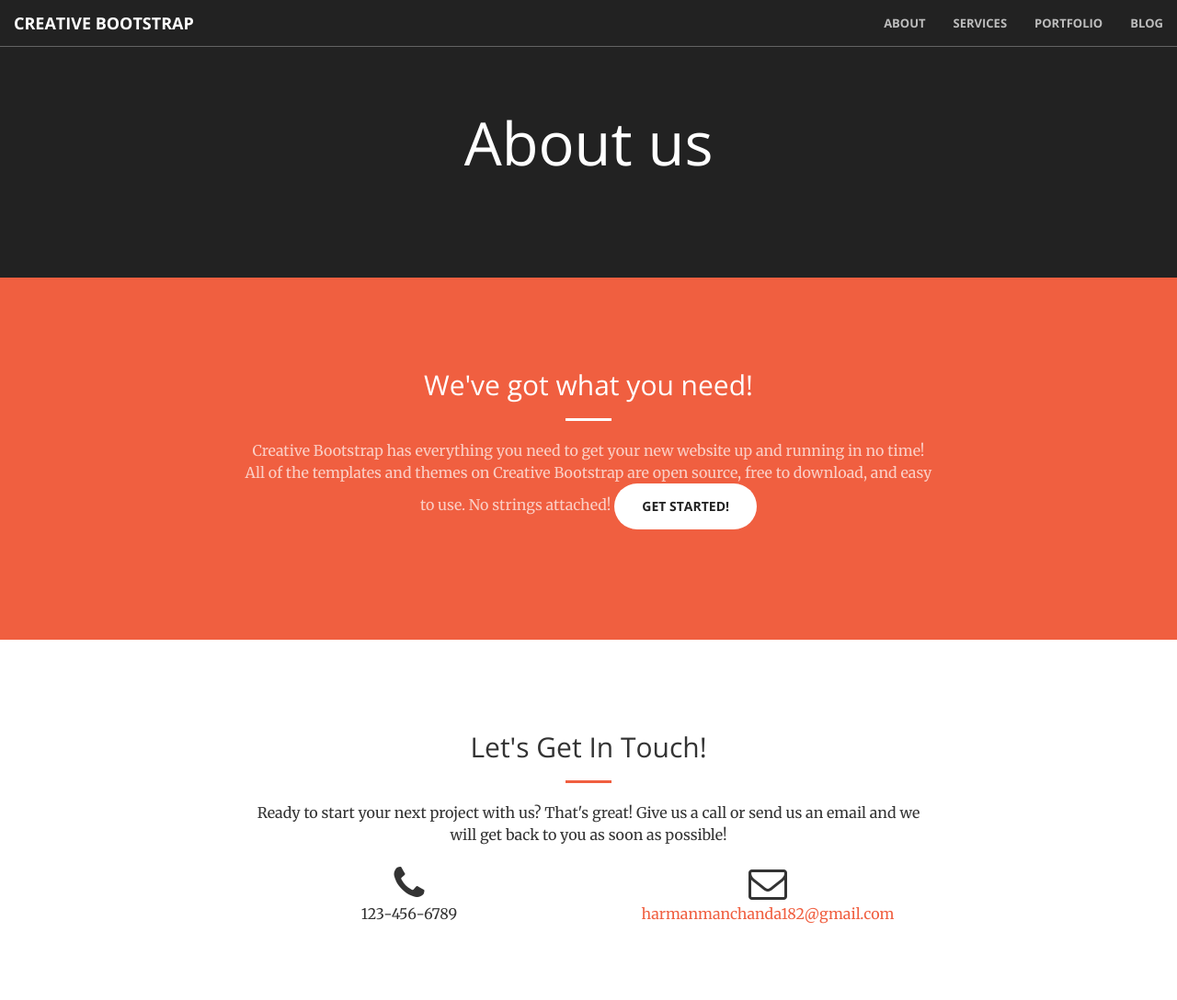
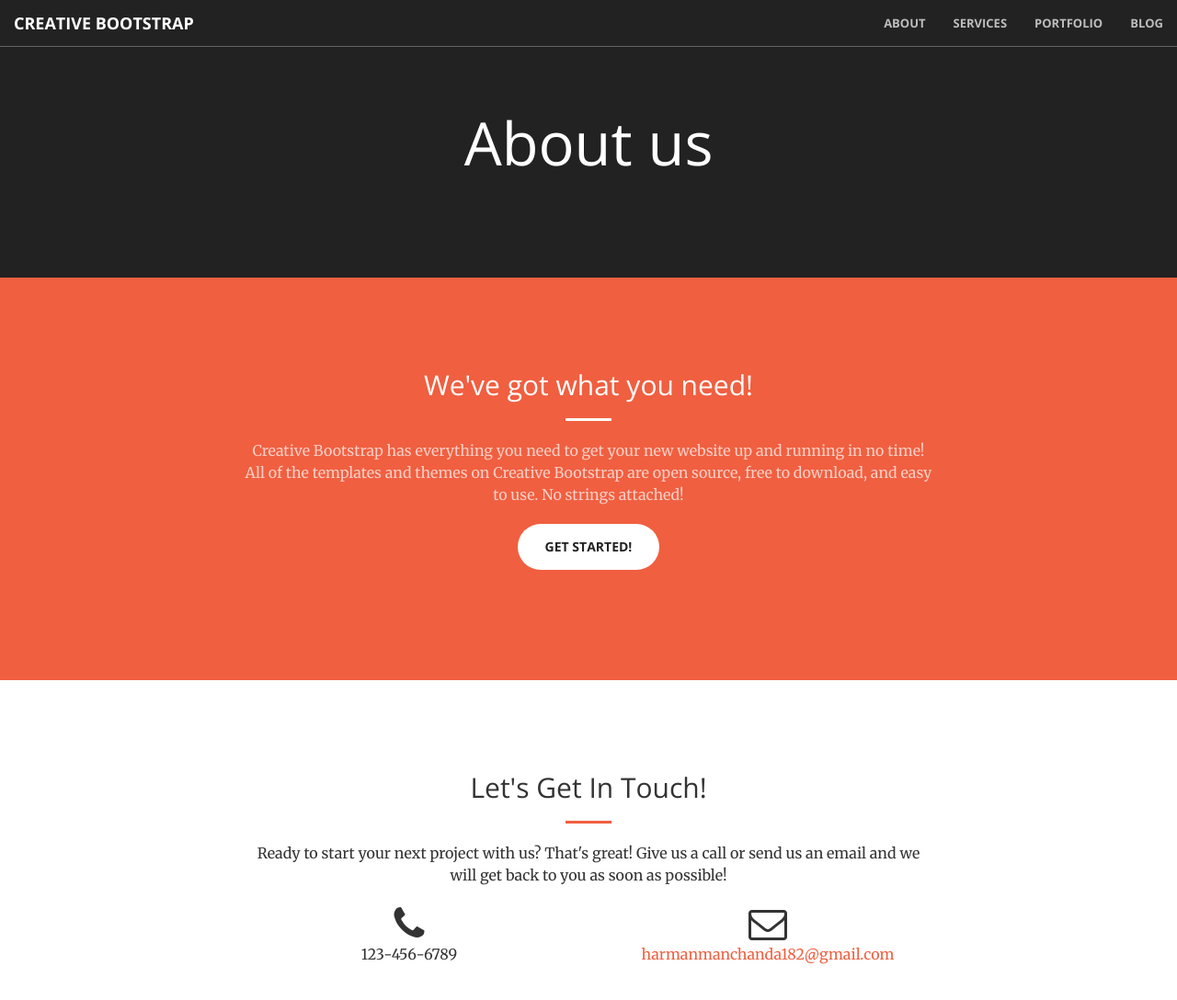
Before and after one commit to IamManchanda/creative-bootstrap, a Jekyll site: the page built from about.html, in a window 1280 px wide and 1170 px high. Shown: the top 1088 px of the window at 92% size. Built offline with Jekyll 4.4.1, drawn with Linux system fonts in a browser that asks for light colours.

Commit message:
Bug Fix that arrived after compress.html

```diff
--- a/about.html
+++ b/about.html
@@ -10,7 +10,7 @@
 				<h2 class="section-heading">We've got what you need!</h2>
 				<hr class="light">
 				<p class="text-faded">Creative Bootstrap has everything you need to get your new website up and running in no time! All of the templates and themes on Creative Bootstrap are open source, free to download, and easy to use. No strings attached!</p>
-				<a href="#" class="btn btn-default btn-xl">Get Started!</a>
+				<p><a href="#" class="btn btn-default btn-xl">Get Started!</a></p>
 			</div>
 		</div>
 	</div>
```
